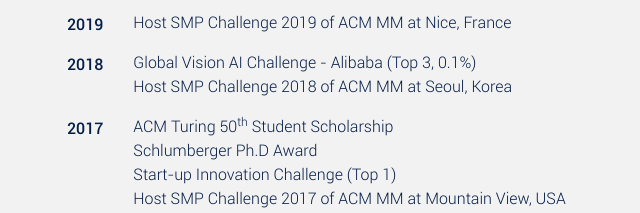
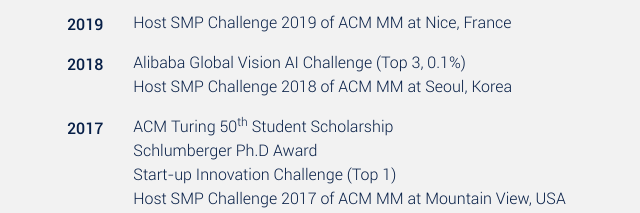
Before and after one commit to csbobby/csbobby.github.io, a plain HTML site: page index.html in a window 1280 px wide. Shown: the part 3352-3565 px from the top of the page, 253-893 px from the left. Drawn offline with nearby package versions, Linux system fonts and the light colour scheme.

Commit message:
Update index.html

```diff
--- a/index.html
+++ b/index.html
@@ -434,7 +434,7 @@
             Host SMP Challenge 2019 of ACM MM at Nice, France</li>
           <li class="mb-3">
             <i class="fa-time-li">2018</i>
-            Global Vision AI Challenge - Alibaba (Top 3, 0.1%)<br>Host SMP Challenge 2018 of ACM MM at Seoul, Korea </li>
+            Alibaba Global Vision AI Challenge (Top 3, 0.1%)<br>Host SMP Challenge 2018 of ACM MM at Seoul, Korea </li>
           <li class="mb-3">
             <i class="fa-time-li">2017</i>
             ACM Turing 50<sup>th</sup> Student Scholarship<br>Schlumberger Ph.D Award<br>Start-up Innovation Challenge (Top 1)<br>Host SMP Challenge 2017 of ACM MM at Mountain View, USA</li>
```
